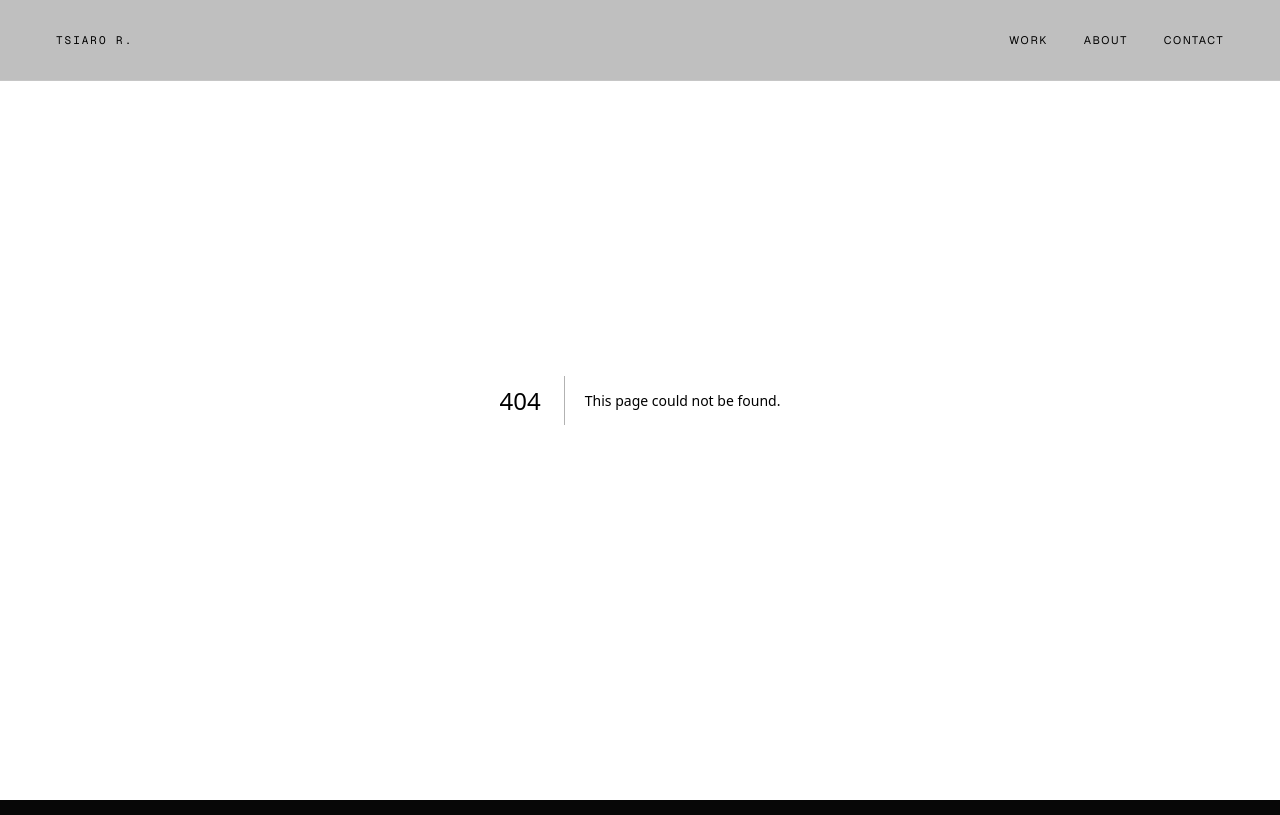
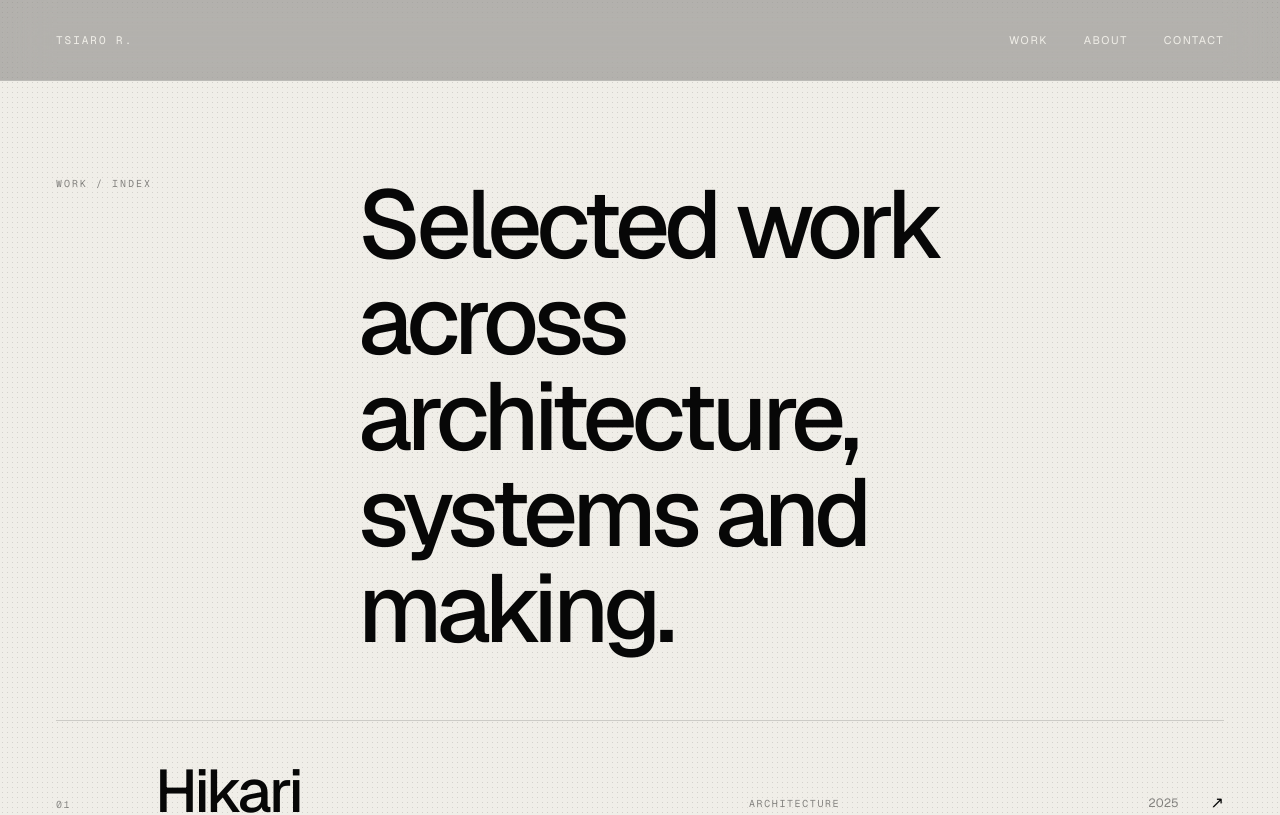
Before and after one commit to Mercy1o/tsiaro-portfolio, a Next.js app: page /work in a window 1280 px wide. Before the commit this address had no page. Shown: the top 815 px of the page. Built offline with nearby package versions, Linux system fonts and the light colour scheme.

Commit message:
feat: build work index

```diff
--- /dev/null
+++ b/app/work/page.tsx
@@ -0,0 +1,22 @@
+import type { Metadata } from "next";
+import WorkGrid from "@/components/WorkGrid";
+
+export const metadata: Metadata = { title: "Work" };
+
+export default function WorkPage() {
+  return (
+    <main className="paper-noise min-h-screen px-5 pb-28 pt-36 text-space md:px-10 md:pt-44 lg:px-14">
+      <div className="mx-auto max-w-[1600px]">
+        <div className="grid gap-10 border-b border-black/15 pb-16 md:grid-cols-12">
+          <div className="md:col-span-3">
+            <p className="font-mono text-[10px] uppercase tracking-[.2em] text-black/45">WORK / INDEX</p>
+          </div>
+          <div className="md:col-span-8">
+            <h1 className="max-w-5xl text-5xl font-medium tracking-[-.055em] md:text-7xl lg:text-8xl">Selected work across architecture, systems and making.</h1>
+          </div>
+        </div>
+        <WorkGrid />
+      </div>
+    </main>
+  );
+}
```
